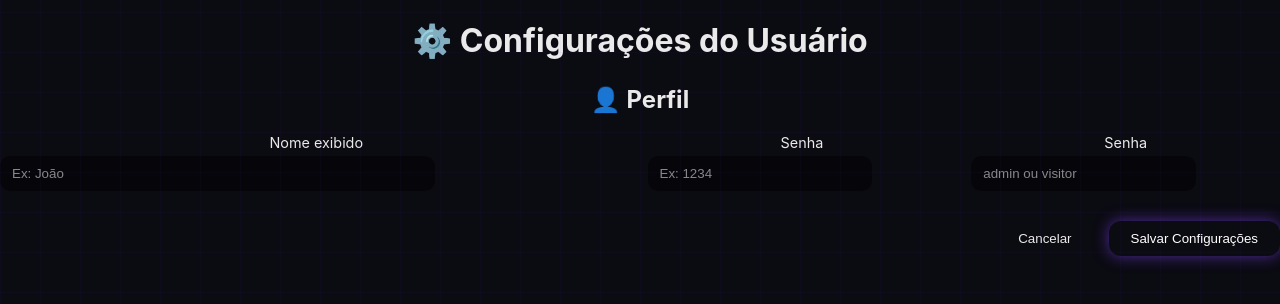
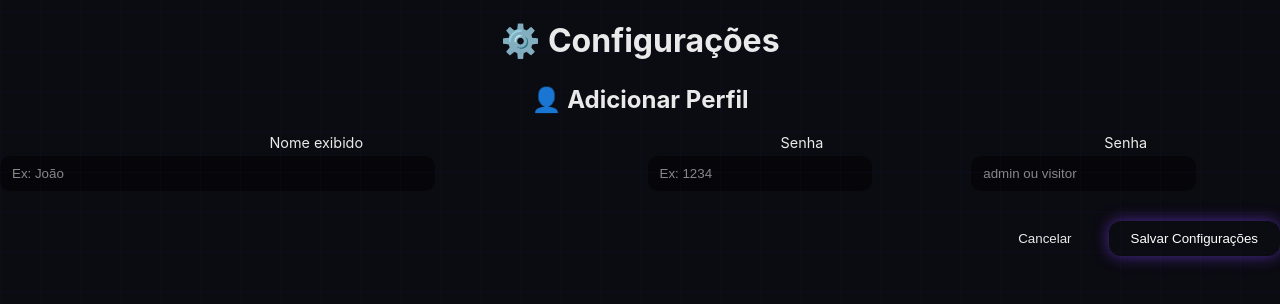
Before and after one commit to marcootavio2008/Aurora-dashboard, a Flask app: page /configs in a window 1280 px wide. Shown: the part 68-372 px from the top of the page. Run offline with Flask 3, Linux system fonts and the light colour scheme; the visitor is signed in with stand-in values (Sample User, id 1); some libraries are stand-ins or nearby versions.

Commit message:
Atualizar o config.html

```diff
--- a/templates/config.html
+++ b/templates/config.html
@@ -2,10 +2,10 @@
 
 {% block content %}
 
-<h1 class="page-title">⚙️ Configurações do Usuário</h1>
+<h1 class="page-title">⚙️ Configurações</h1>
 
 <div class="card">
-  <h2>👤 Perfil</h2>
+  <h2>👤 Adicionar Perfil</h2>
 
   <div class="row">
     <div class="field">
```
